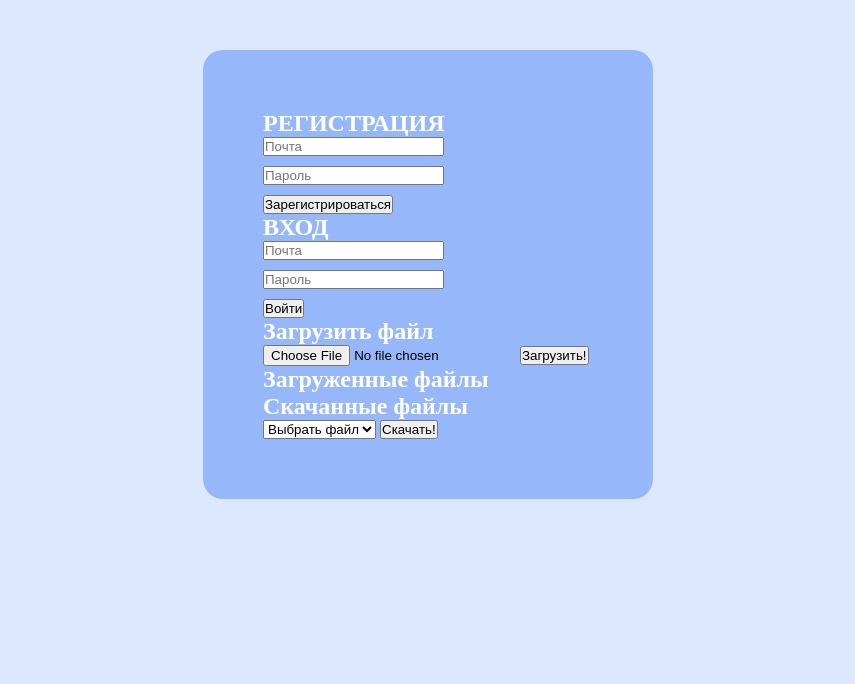
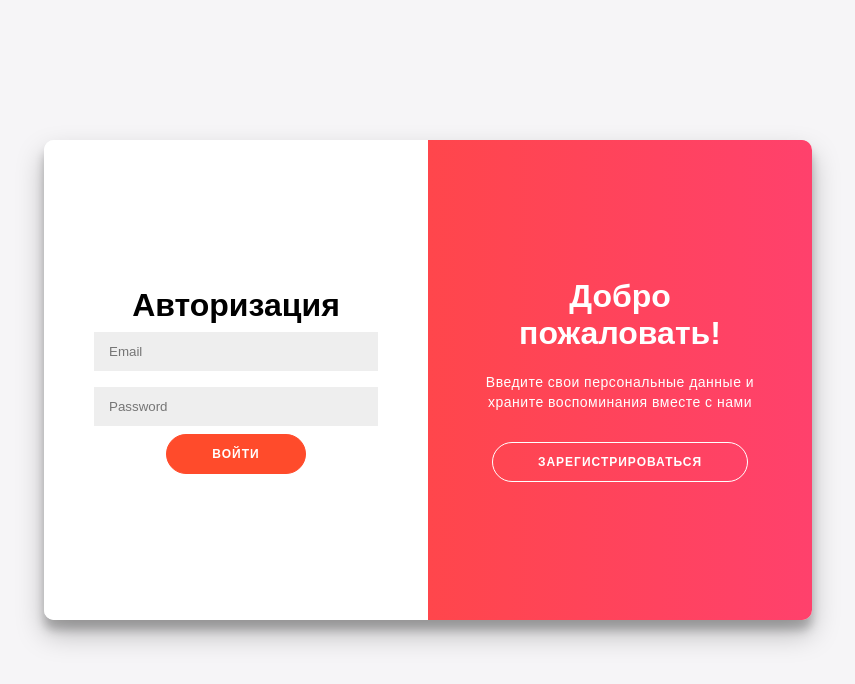
Before and after one commit to agaliamor/cloud-storage, a website: page clients/index.html in a window 1280 px wide. Shown: the whole page, without its empty margins (212-1067 px from the left). Drawn offline with Linux system fonts and the light colour scheme; no server answers.

Commit message:
helpme-commit

```diff
--- a/clients/index.html
+++ b/clients/index.html
@@ -1,63 +1,109 @@
 <!DOCTYPE html>
 <html lang="en">
   <head>
-    <meta charset="UTF-8">
-    <meta name="viewport" content="width=device-width, initial-scale=1.0">
+    <meta charset="UTF-8" />
+    <meta name="viewport" content="width=device-width, initial-scale=1.0" />
     <title>помогите</title>
-    <link rel="stylesheet" href="./src/assets/css/style.css">
+    <link rel="stylesheet" href="./src/assets/css/style.css" />
   </head>
-<body>
-    <main class="main">
-        <div class="window">
-            <section>
+  <bod y>
+    <!-- <div class="container"> -->
+
+        <div class="container" id="container">
+            <div class="form-box register">
+                <form action="#">
+                    <h1>Регистрация</h1>
+                    <input type="email" placeholder="Email"/>
+                    <input type="password" placeholder="Password"/>
+                    <button>Создать</button>
+                </form>
+            </div>
+            <div class="form-box login">
+                <form action="#">
+                    <h1>Авторизация</h1>
+                    <input type="email" placeholder="Email"/>
+                    <input type="password" placeholder="Password"/>
+                    <button>Войти</button>
+                </form>
+            </div>
+            <div class="overlay-box">
+                <div class="overlay">
+                    <div class="overlay-panel overlay-left">
+                        <h1>С возвращением!</h1>
+                        <p>Пожалуйста, войдите в систему, чтобы получить доступ к своему облачному хранилищу</p>
+                        <button class="ghost" id="signIn">Войти</button>
+                    </div>
+                    <div class="overlay-panel overlay-right">
+                        <h1>Добро пожаловать!</h1>
+                        <p>Введите свои персональные данные и храните воспоминания вместе с нами</p>
+                        <button class="ghost" id="signUp">Зарегистрироваться</button>
+                    </div>
+                </div>
+            </div>
+        </div>
+
+
+
+
+
+
+
+
+
+
+
+
+
+
+
+
+
+
+      <!-- <main>
         <div class="wrapper">
-
-                    <!-- =============== РЕГИСТРАЦИЯ =============== -->
+          =============== РЕГИСТРАЦИЯ ===============
           <div class="form-box register">
             <h2>РЕГИСТРАЦИЯ</h2>
             <form id="register" action="/apply/" method="post" name="form">
               <div class="input-box">
-                                <input
-                                type="email"
-                                name="email"
-                                placeholder="Почта" required/>
+                <input type="email" name="email" placeholder="Почта" required />
               </div>
               <div class="input-box">
                 <input
                   type="password"
                   name="password"
-                                placeholder="Пароль" required/>
+                  placeholder="Пароль"
+                  required
+                />
               </div>
 
               <button type="submit" class="btn">Зарегистрироваться</button>
             </form>
           </div>
 
-                    <!-- =============== ЛОГИН =============== -->
+          =============== ЛОГИН ===============
           <div class="form-box login">
             <h2>ВХОД</h2>
             <form action="#" name="login">
               <div class="input-box">
-                                <input
-                                type="email"
-                                name="email"
-                                placeholder="Почта" required/>
+                <input type="email" name="email" placeholder="Почта" required />
               </div>
               <div class="input-box">
                 <input
                   type="password"
                   name="password"
-                                placeholder="Пароль" required/>
+                  placeholder="Пароль"
+                  required
+                />
               </div>
               <button type="submit" class="btn">Войти</button>
             </form>
           </div>
-                </div>
-            </section>
+        </div> -->
 
-            <h2>Загрузить файл</h2>
+        <!-- <h2>Загрузить файл</h2>
         <form id="uploadForm" enctype="multipart/form-data">
-              <input type="file" name="file" id="fileInput" required>
+          <input type="file" name="file" id="fileInput" required />
           <button type="submit">Загрузить!</button>
         </form>
 
@@ -70,10 +116,12 @@
             <option value="" disabled selected>Выбрать файл</option>
           </select>
           <button type="submit">Скачать!</button>
-            </form>
+        </form> -->
+
         <script src="./export.js"></script>
         <script src="./index.js"></script>
-        </div>
-    </main>
-</body>
+      <!-- </main> -->
+
+    <!-- </div> -->
+  </bod>
 </html>
--- a/clients/index.js
+++ b/clients/index.js
@@ -70,3 +70,16 @@ downloadForm.addEventListener('submit', event => {
 window.addEventListener('load', () => {
   updateFilesList();
 });
+
+
+const signUpButton = document.getElementById('signUp');
+const signInButton = document.getElementById('signIn');
+const container = document.getElementById('container');
+
+signUpButton.addEventListener('click', () => {
+	container.classList.add("right-panel-active");
+});
+
+signInButton.addEventListener('click', () => {
+	container.classList.remove("right-panel-active");
+});
--- a/clients/src/assets/css/style.css
+++ b/clients/src/assets/css/style.css
@@ -5,16 +5,17 @@
     padding: 0;
     margin: 0;
 }
-
+/*
 body {
     background-color: #DCE8FF;
     color: #000000;
     max-width: 1100px;
     width: 100%;
     margin: auto;
+    min-height: 100vh;
 }
 
-h1, h2, h3 {
+/* h1, h2, h3 {
     color: #fff;
 }
 
@@ -35,4 +36,273 @@ body .input-box {
     max-width: 173px;
 
 
+} */
+
+/* body .container {
+    max-width: 250px;
+    margin: 0 auto;
 }
+
+main .wrapper {
+    font-family:
+    font-size: 16px;
+    line-height: 48px;
+    padding-bottom: 80px;
+    background-color: pink;
+    padding: 30px;
+    border-radius: 25px;
+    max-width: 500px;
+    margin: 0 auto;
+}
+
+main .input-box {
+    max-width: 100px;
+}*/
+
+@import url('https://fonts.googleapis.com/css?family=Montserrat:400,800');
+
+body {
+    background: #f6f5f7;
+	display: flex;
+	justify-content: center;
+	align-items: center;
+	flex-direction: column;
+	font-family: 'Montserrat', sans-serif;
+	height: 100vh;
+	margin: -20px 0 50px;
+}
+
+h1 {
+	font-weight: bold;
+	margin: 0;
+}
+
+h2 {
+	text-align: center;
+}
+
+p {
+	font-size: 14px;
+	font-weight: 100;
+	line-height: 20px;
+	letter-spacing: 0.5px;
+	margin: 20px 0 30px;
+}
+
+span {
+	font-size: 12px;
+}
+
+a {
+	color: #333;
+	font-size: 14px;
+	text-decoration: none;
+	margin: 15px 0;
+}
+
+button {
+	border-radius: 20px;
+	border: 1px solid #FF4B2B;
+	background-color: #FF4B2B;
+	color: #FFFFFF;
+	font-size: 12px;
+	font-weight: bold;
+	padding: 12px 45px;
+	letter-spacing: 1px;
+	text-transform: uppercase;
+	transition: transform 80ms ease-in;
+}
+
+button:active {
+	transform: scale(0.95);
+}
+
+button:focus {
+	outline: none;
+}
+
+button.ghost {
+	background-color: transparent;
+	border-color: #FFFFFF;
+}
+
+form {
+	background-color: #FFFFFF;
+	display: flex;
+	align-items: center;
+	justify-content: center;
+	flex-direction: column;
+	padding: 0 50px;
+	height: 100%;
+	text-align: center;
+}
+
+input {
+	background-color: #eee;
+	border: none;
+	padding: 12px 15px;
+	margin: 8px 0;
+	width: 100%;
+}
+
+.container {
+	background-color: #fff;
+	border-radius: 10px;
+  	box-shadow: 0 14px 28px rgba(0,0,0,0.25),
+			0 10px 10px rgba(0,0,0,0.22);
+	position: relative;
+	overflow: hidden;
+	width: 768px;
+	max-width: 100%;
+	min-height: 480px;
+}
+
+.form-box {
+	position: absolute;
+	top: 0;
+	height: 100%;
+	transition: all 0.6s ease-in-out;
+}
+
+.login {
+	left: 0;
+	width: 50%;
+	z-index: 2;
+}
+
+.container.right-panel-active .login {
+	transform: translateX(100%);
+}
+
+.register {
+	left: 0;
+	width: 50%;
+	opacity: 0;
+	z-index: 1;
+}
+
+.container.right-panel-active .register {
+	transform: translateX(100%);
+	opacity: 1;
+	z-index: 5;
+	animation: show 0.6s;
+}
+
+@keyframes show {
+	0%, 49.99% {
+		opacity: 0;
+		z-index: 1;
+	}
+
+	50%, 100% {
+		opacity: 1;
+		z-index: 5;
+	}
+}
+
+.overlay-box {
+	position: absolute;
+	top: 0;
+	left: 50%;
+	width: 50%;
+	height: 100%;
+	overflow: hidden;
+	transition: transform 0.6s ease-in-out;
+	z-index: 100;
+}
+
+.container.right-panel-active .overlay-box{
+	transform: translateX(-100%);
+}
+
+.overlay {
+	background: #FF416C;
+	background: -webkit-linear-gradient(to right, #FF4B2B, #FF416C);
+	background: linear-gradient(to right, #FF4B2B, #FF416C);
+	background-repeat: no-repeat;
+	background-size: cover;
+	background-position: 0 0;
+	color: #FFFFFF;
+	position: relative;
+	left: -100%;
+	height: 100%;
+	width: 200%;
+  	transform: translateX(0);
+	transition: transform 0.6s ease-in-out;
+}
+
+.container.right-panel-active .overlay {
+  	transform: translateX(50%);
+}
+
+.overlay-panel {
+	position: absolute;
+	display: flex;
+	align-items: center;
+	justify-content: center;
+	flex-direction: column;
+	padding: 0 40px;
+	text-align: center;
+	top: 0;
+	height: 100%;
+	width: 50%;
+	transform: translateX(0);
+	transition: transform 0.6s ease-in-out;
+}
+
+.overlay-left {
+	transform: translateX(-20%);
+}
+
+.container.right-panel-active .overlay-left {
+	transform: translateX(0);
+}
+
+.overlay-right {
+	right: 0;
+	transform: translateX(0);
+}
+
+.container.right-panel-active .overlay-right {
+	transform: translateX(20%);
+}
+
+.social-container {
+	margin: 20px 0;
+}
+
+.social-container a {
+	border: 1px solid #DDDDDD;
+	border-radius: 50%;
+	display: inline-flex;
+	justify-content: center;
+	align-items: center;
+	margin: 0 5px;
+	height: 40px;
+	width: 40px;
+}
+
+footer {
+    background-color: #222;
+    color: #fff;
+    font-size: 14px;
+    bottom: 0;
+    position: fixed;
+    left: 0;
+    right: 0;
+    text-align: center;
+    z-index: 999;
+}
+
+footer p {
+    margin: 10px 0;
+}
+
+footer i {
+    color: red;
+}
+
+footer a {
+    color: #3c97bf;
+    text-decoration: none;
+}
```
Lines whose indentation alone changed are shown as unchanged.
